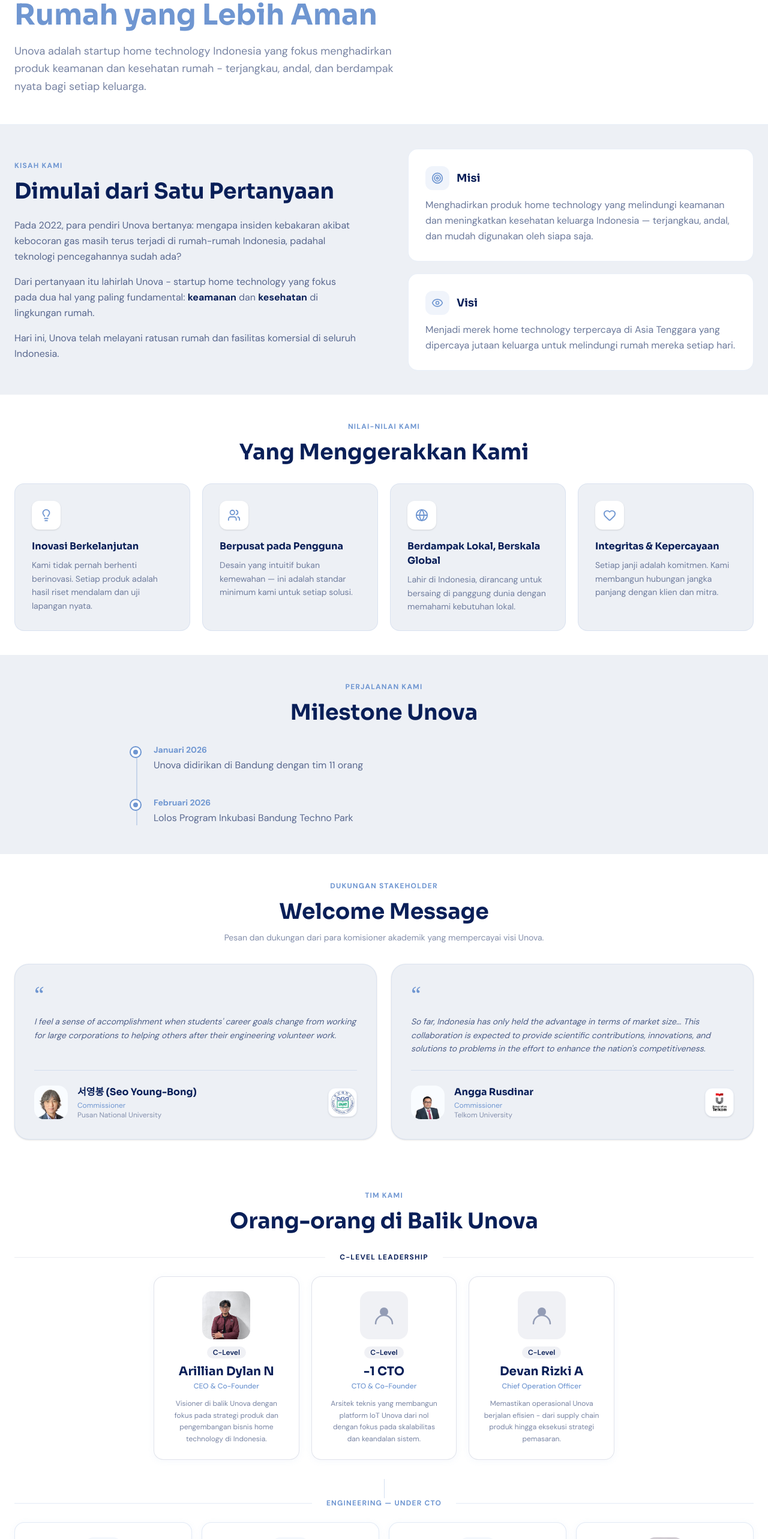
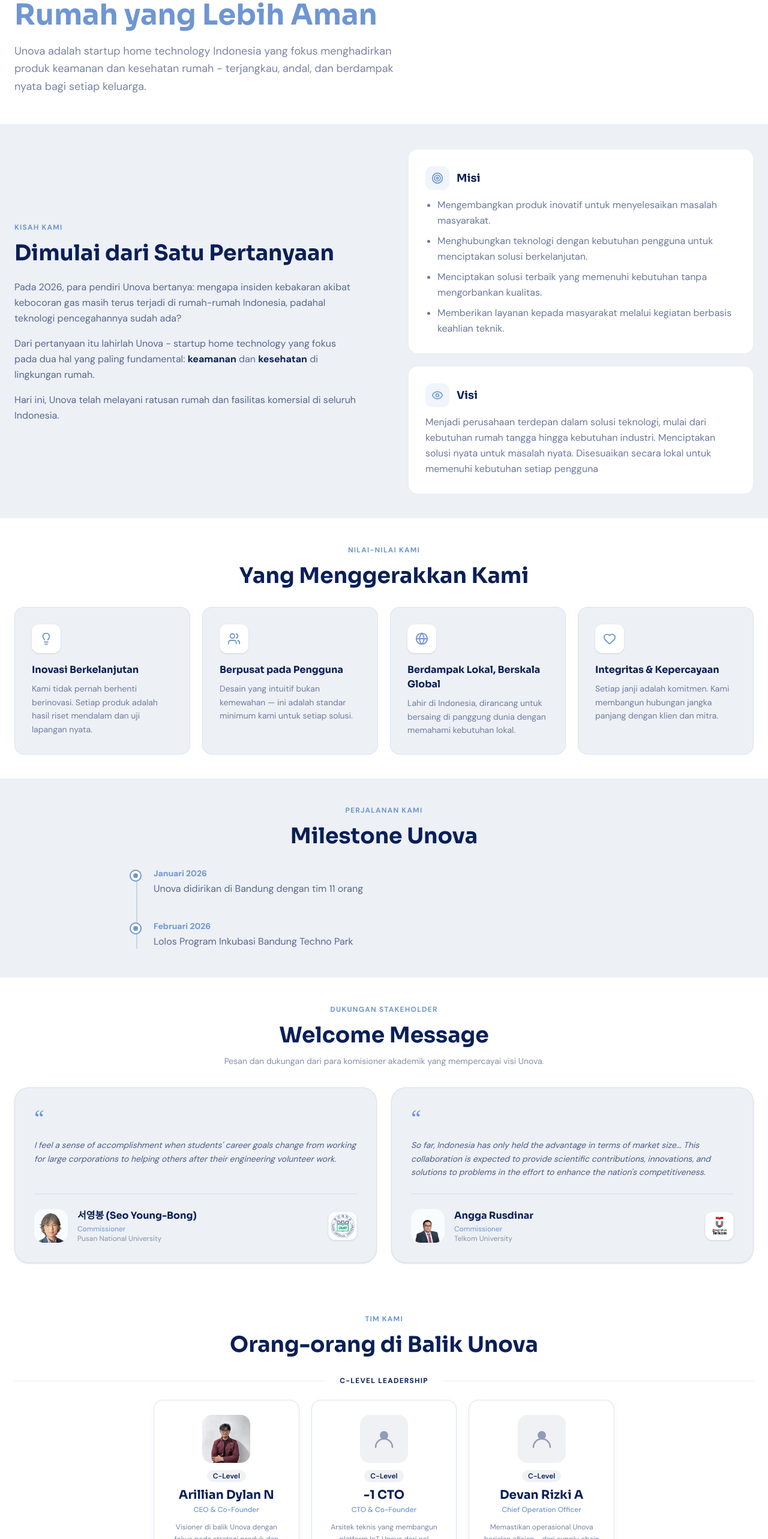
Before and after one commit to ripkie/unovaWebsite, a Next.js app: page /about in a window 1280 px wide. Shown: the part 234-2800 px from the top of the page at 60% size. Built offline with nearby package versions, Linux system fonts and the light colour scheme.

Commit message:
update about

```diff
--- a/src/app/about/page.tsx
+++ b/src/app/about/page.tsx
@@ -45,13 +45,13 @@ const deptConfig: Record<string, { label: string; bg: string; text: string; bord
     border: "rgba(9,31,88,0.12)",
   },
   Engineering: {
-    label: "Engineering",
+    label: "Technical",
     bg: "rgba(111,150,209,0.08)",
     text: "#6F96D1",
     border: "rgba(111,150,209,0.2)",
   },
   Operations: {
-    label: "Operations",
+    label: "Official",
     bg: "rgba(16,185,129,0.06)",
     text: "#059669",
     border: "rgba(16,185,129,0.15)",
@@ -135,7 +135,7 @@ export default function AboutPage() {
               <span className="text-xs font-bold tracking-widest uppercase" style={{ color: "#6F96D1" }}>Kisah Kami</span>
               <h2 className="mt-3 text-4xl font-display font-bold text-brand-navy">Dimulai dari Satu Pertanyaan</h2>
               <div className="mt-6 space-y-4 text-brand-navy/65 leading-relaxed">
-                <p>Pada 2022, para pendiri Unova bertanya: mengapa insiden kebakaran akibat kebocoran gas masih terus terjadi di rumah-rumah Indonesia, padahal teknologi pencegahannya sudah ada?</p>
+                <p>Pada 2026, para pendiri Unova bertanya: mengapa insiden kebakaran akibat kebocoran gas masih terus terjadi di rumah-rumah Indonesia, padahal teknologi pencegahannya sudah ada?</p>
                 <p>Dari pertanyaan itu lahirlah Unova - startup home technology yang fokus pada dua hal yang paling fundamental:{" "}<strong className="text-brand-navy">keamanan</strong> dan{" "}<strong className="text-brand-navy">kesehatan</strong> di lingkungan rumah.</p>
                 <p>Hari ini, Unova telah melayani ratusan rumah dan fasilitas komersial di seluruh Indonesia.</p>
               </div>
@@ -148,9 +148,12 @@ export default function AboutPage() {
                   </div>
                   <h3 className="font-display font-bold text-brand-navy text-lg">Misi</h3>
                 </div>
-                <p className="text-brand-navy/60 leading-relaxed">
-                  Menghadirkan produk home technology yang melindungi keamanan dan meningkatkan kesehatan keluarga Indonesia — terjangkau, andal, dan mudah digunakan oleh siapa saja.
-                </p>
+                <ul className="list-disc pl-5 space-y-2 text-brand-navy/60 leading-relaxed">
+                  <li>Mengembangkan produk inovatif untuk menyelesaikan masalah masyarakat.</li>
+                  <li>Menghubungkan teknologi dengan kebutuhan pengguna untuk menciptakan solusi berkelanjutan.</li>
+                  <li>Menciptakan solusi terbaik yang memenuhi kebutuhan tanpa mengorbankan kualitas.</li>
+                  <li>Memberikan layanan kepada masyarakat melalui kegiatan berbasis keahlian teknik.</li>
+                </ul>
               </div>
               <div className="p-7 rounded-2xl bg-white border border-[#6F96D1]/15 hover:border-[#6F96D1]/35 hover:shadow-lg transition-all">
                 <div className="flex items-center gap-3 mb-3">
@@ -160,7 +163,7 @@ export default function AboutPage() {
                   <h3 className="font-display font-bold text-brand-navy text-lg">Visi</h3>
                 </div>
                 <p className="text-brand-navy/60 leading-relaxed">
-                  Menjadi merek home technology terpercaya di Asia Tenggara yang dipercaya jutaan keluarga untuk melindungi rumah mereka setiap hari.
+                  Menjadi perusahaan terdepan dalam solusi teknologi, mulai dari kebutuhan rumah tangga hingga kebutuhan industri. Menciptakan solusi nyata untuk masalah nyata. Disesuaikan secara lokal untuk memenuhi kebutuhan setiap pengguna
                 </p>
               </div>
             </div>
@@ -312,7 +315,7 @@ export default function AboutPage() {
                 <div className="w-px h-8" style={{ background: "rgba(111,150,209,0.3)" }} />
                 <div className="flex items-center gap-3 w-full">
                   <div className="h-px flex-1" style={{ background: "rgba(111,150,209,0.2)" }} />
-                  <span className="text-xs font-bold tracking-widest uppercase px-3" style={{ color: "#6F96D1" }}>Engineering — under CTO</span>
+                  <span className="text-xs font-bold tracking-widest uppercase px-3" style={{ color: "#6F96D1" }}>Technical — under CTO</span>
                   <div className="h-px flex-1" style={{ background: "rgba(111,150,209,0.2)" }} />
                 </div>
               </div>
@@ -329,7 +332,7 @@ export default function AboutPage() {
                 <div className="w-px h-8" style={{ background: "rgba(16,185,129,0.3)" }} />
                 <div className="flex items-center gap-3 w-full">
                   <div className="h-px flex-1" style={{ background: "rgba(16,185,129,0.2)" }} />
-                  <span className="text-xs font-bold tracking-widest uppercase px-3" style={{ color: "#059669" }}>Operations — under COO</span>
+                  <span className="text-xs font-bold tracking-widest uppercase px-3" style={{ color: "#059669" }}>Official — under COO</span>
                   <div className="h-px flex-1" style={{ background: "rgba(16,185,129,0.2)" }} />
                 </div>
               </div>
```
